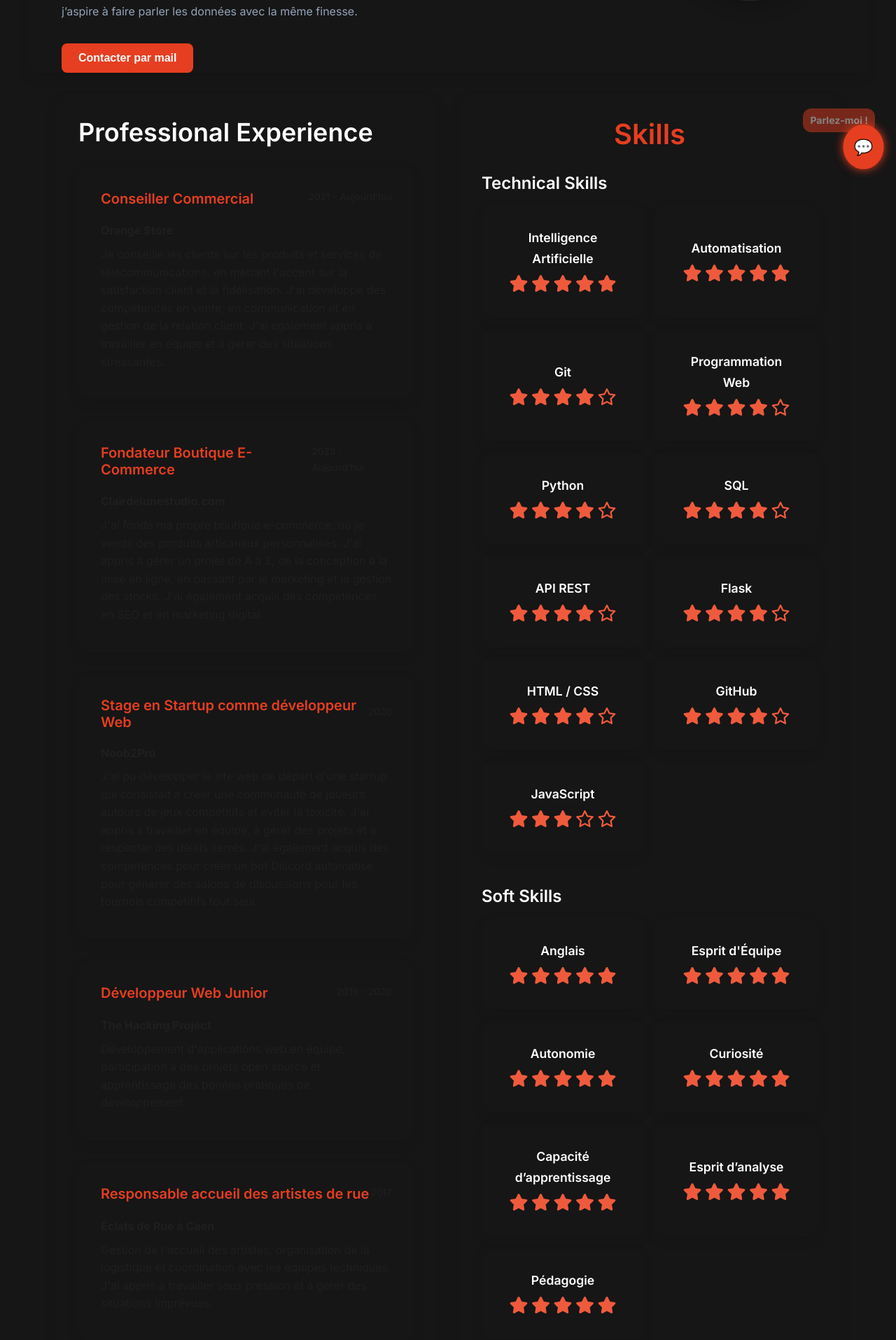
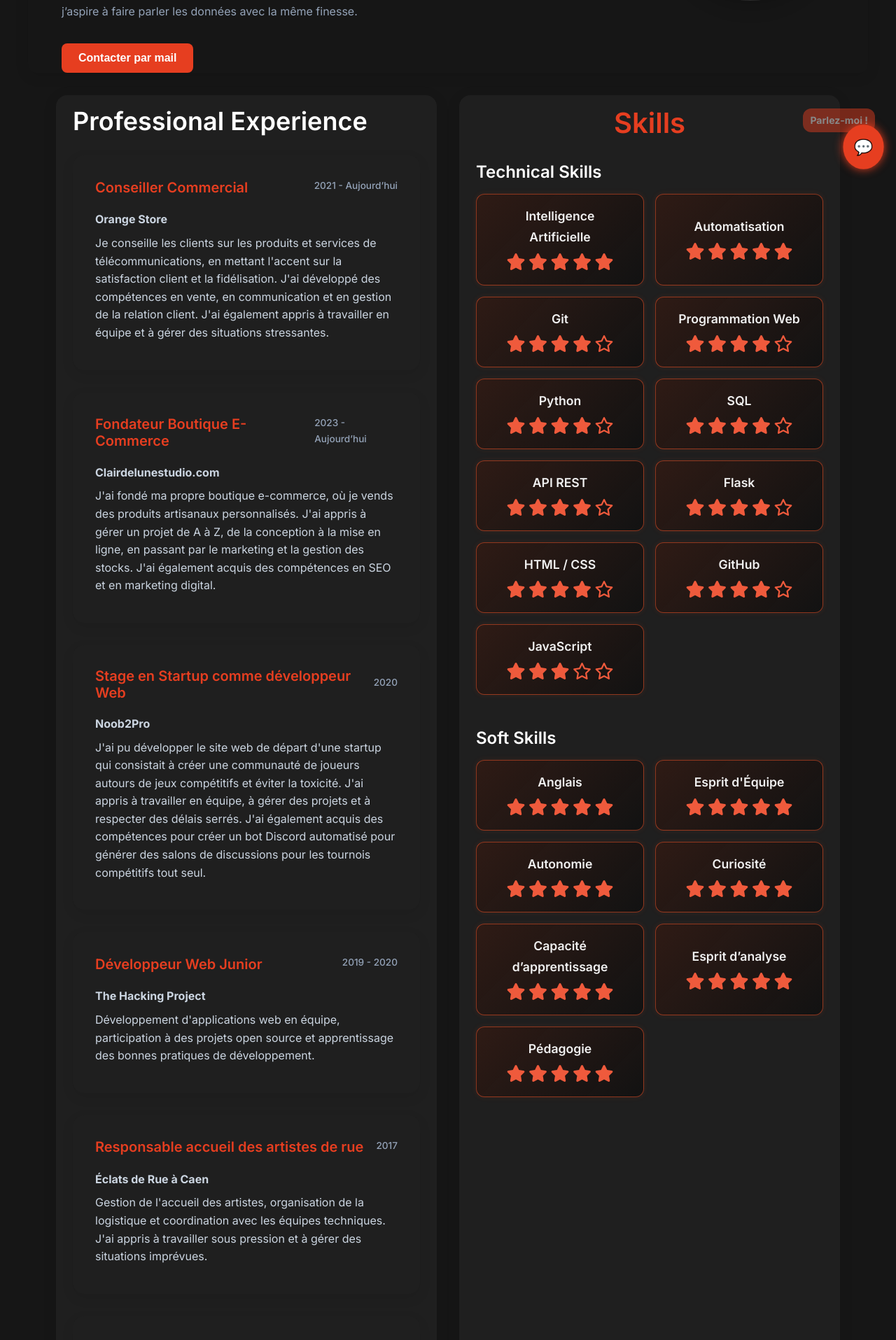
Before and after one commit to joongau/cv_webapp, a Flask app: page / in a window 1280 px wide. Shown: the part 541-2456 px from the top of the page at 70% size. Run offline with Flask 3, Linux system fonts and the light colour scheme.

Commit message:
Revert "to delete?"
This reverts commit 658b0d6f9fa5c106d96735961e0190a65c67f6fc.

```diff
--- a/app/static/css/card.css
+++ b/app/static/css/card.css
@@ -1,16 +1,15 @@
 /* =============================
-   Styles de base unifiés pour toutes les cartes
+   Styles de base pour toutes les cartes
    ============================= */
 .card,
 .project-card,
 .experience-card,
 .formation-card,
-.skill-card,
 #contact .card {
-  background-color: var(--color-bg-dark);
+  background-color: #1f1f1f;
   border-radius: 1rem;
   padding: 2rem;
-  color: var(--color-text);
+  color: #ffffff;
   box-shadow: 0 6px 18px rgba(0, 0, 0, 0.08);
   transition: transform 0.2s ease, box-shadow 0.2s ease;
 }
@@ -19,20 +18,18 @@
 .project-card:hover,
 .experience-card:hover,
 .formation-card:hover,
-.skill-card:hover,
 #contact .card:hover {
   transform: translateY(-4px);
   box-shadow: 0 12px 32px rgba(0, 0, 0, 0.12);
 }
 
 /* =============================
-   Titres des cartes
+   Titres
    ============================= */
 .card h3,
 .project-card h3,
 .experience-header h3,
 .formation-header h3,
-.skill-card h3,
 #contact .card h3 {
   font-size: 1.25rem;
   color: var(--color-accent);
@@ -40,19 +37,18 @@
 }
 
 /* =============================
-   Contenu des cartes
+   Paragraphes et détails
    ============================= */
 .card p,
 .project-description,
 .experience-description,
 .formation-description,
-.skill-description,
 #contact .card p,
 #contact .card a,
 .experience-company,
 .formation-lieu {
   font-size: 1rem;
-  color: var(--color-muted);
+  color: #cbd5e1;
   line-height: 1.6;
   margin: 0.5rem 0;
   word-break: break-word;
@@ -64,12 +60,12 @@
 .formation-date {
   font-size: 0.85rem;
   font-weight: 500;
-  color: var(--color-muted);
+  color: #94a3b8;
   margin-bottom: 1rem;
 }
 
 /* =============================
-   Liens dans les cartes
+   Liens
    ============================= */
 .card a,
 .project-link,
--- a/app/static/css/home.css
+++ b/app/static/css/home.css
@@ -33,3 +33,27 @@
   grid-template-columns: repeat(auto-fit, minmax(280px, 1fr));
   gap: 2rem;
 }
+
+.project-card {
+  background-color: #fff;
+  border-radius: 10px;
+  box-shadow: 0 4px 10px rgba(0,0,0,0.05);
+  transition: transform 0.2s ease;
+  padding: 1.5rem;
+  text-align: left;
+}
+
+.project-card:hover {
+  transform: translateY(-4px);
+}
+
+.project-card h3 {
+  margin-bottom: 0.5rem;
+  font-size: 1.3rem;
+  color: var(--color-accent);
+}
+
+.project-card p {
+  font-size: 0.95rem;
+  color: #666;
+}
--- a/app/static/css/layout.css
+++ b/app/static/css/layout.css
@@ -49,19 +49,14 @@ section {
 }
 
 .bento-item {
-  background-color: var(--color-bg-dark);
+  background-color: #1f1f1f;
   border-radius: 1rem;
-  padding: 2rem;
-  box-shadow: 0 6px 18px rgba(0, 0, 0, 0.08);
-  color: var(--color-text);
+  padding: 1rem 1.5rem;
+  box-shadow: 0 4px 20px rgba(0, 0, 0, 0.1);
+  color: white;
+  height: 100%;
   display: flex;
   flex-direction: column;
-  transition: transform 0.2s ease, box-shadow 0.2s ease;
-}
-
-.bento-item:hover {
-  transform: translateY(-4px);
-  box-shadow: 0 12px 32px rgba(0, 0, 0, 0.12);
 }
 
 .bento-item.big {
@@ -74,7 +69,7 @@ section {
 
 .grid-container {
   width: 90%;
-  max-width: 1200px;
+  max-width: auto;
   margin: 0 auto;
   padding: 2rem 1rem;
   box-sizing: border-box;
--- a/app/static/css/skills.css
+++ b/app/static/css/skills.css
@@ -43,23 +43,24 @@
    Carte individuelle
    ============================= */
 .skill-card {
-  background-color: var(--color-bg-dark);
-  color: var(--color-text);
-  padding: 2rem;
-  border-radius: 1rem;
-  border: 1px solid var(--color-border);
+  background-color: #121212;
+  color: #f0f0f0;
+  padding: 1rem 1.5rem;
+  border-radius: 12px;
+  border: 1px solid rgba(255, 89, 42, 0.5);
+  background-image: linear-gradient(135deg, rgba(255, 89, 42, 0.12), transparent);
   display: flex;
   flex-direction: column;
   justify-content: center;
   align-items: center;
   text-align: center;
-  box-shadow: 0 6px 18px rgba(0, 0, 0, 0.08);
-  transition: transform 0.2s ease, box-shadow 0.2s ease;
+  box-shadow: 0 0 8px rgba(255, 89, 42, 0.1);
+  transition: transform 0.2s ease;
 }
 
 .skill-card:hover {
-  transform: translateY(-4px);
-  box-shadow: 0 12px 32px rgba(0, 0, 0, 0.12);
+  transform: translateY(-3px);
+  box-shadow: 0 0 12px rgba(255, 89, 42, 0.3);
 }
 
 /* =============================
@@ -73,5 +74,5 @@
 
 .skill-card .stars {
   font-size: 1rem;
-  color: var(--color-accent);
+  color: #ff592a;
 }
```
